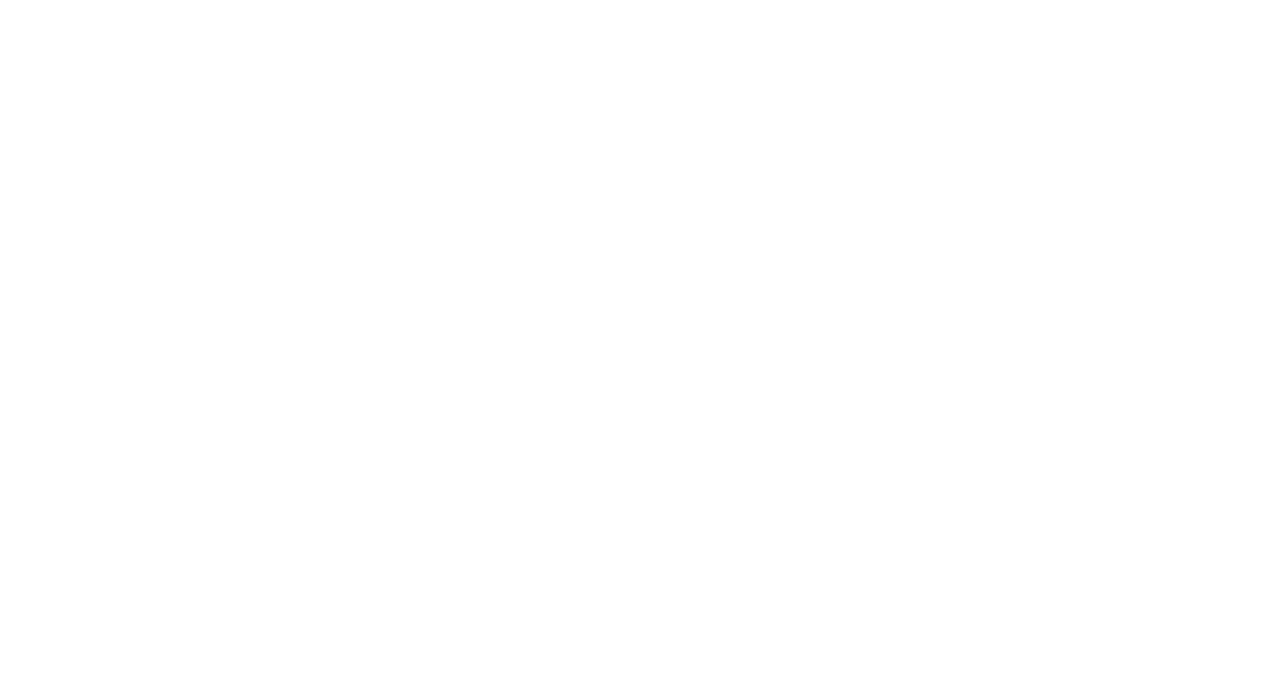
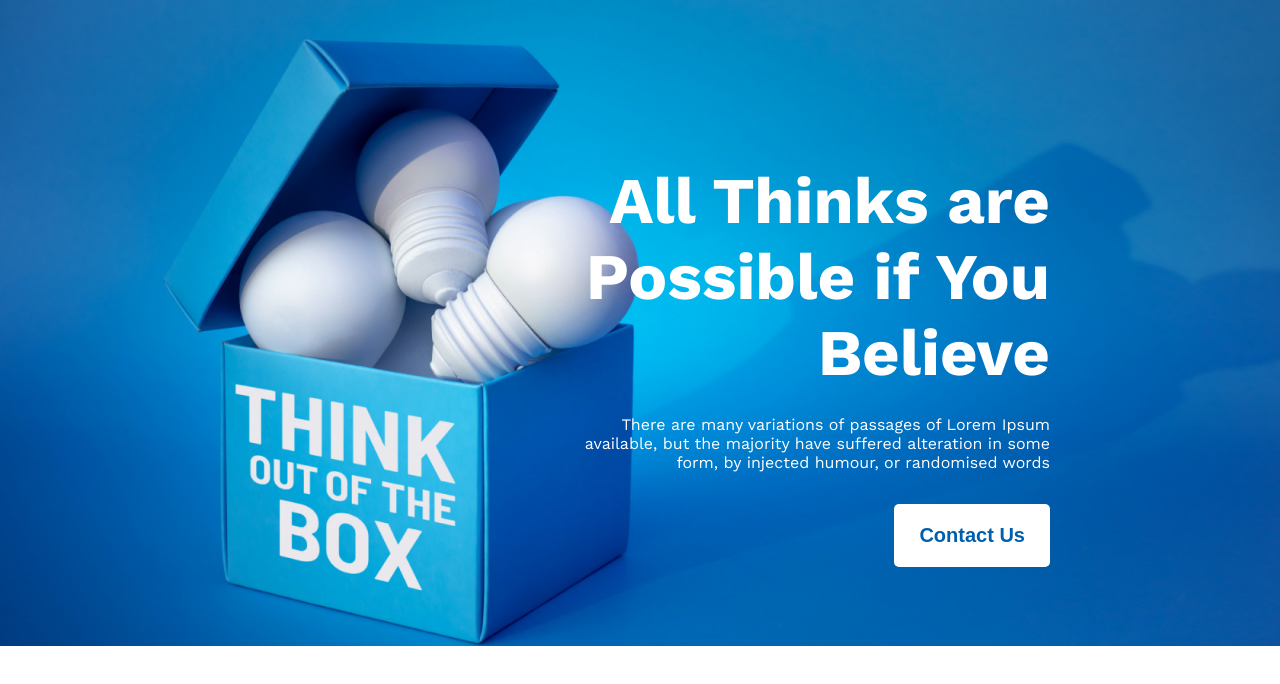
Before and after one commit to 0RafsanAhsan0/new-me-project, a plain HTML site: page index.html in a window 1280 px wide. Drawn offline with nearby package versions, Linux system fonts and the light colour scheme.

Commit message:
banner addeded

```diff
--- a/index.html
+++ b/index.html
@@ -1,12 +1,36 @@
 <!DOCTYPE html>
 <html lang="en">
+
 <head>
     <meta charset="UTF-8">
     <meta name="viewport" content="width=device-width, initial-scale=1.0">
     <title>New Me</title>
     <link rel="stylesheet" href="./styles/style.css">
+    <link rel="preconnect" href="https://fonts.googleapis.com">
+    <link rel="preconnect" href="https://fonts.gstatic.com" crossorigin>
+    <link href="https://fonts.googleapis.com/css2?family=Work+Sans:wght@100;200;300;400;600;700;800;900&display=swap"
+        rel="stylesheet">
 </head>
+
 <body>
+    <!-- header part -->
+    <header>
+        <div class="header-img">
+            <img src="./images/banner/banner3.png" alt="">
 
+        </div>
+        <div class="header-text">
+            <h3 class="header-title">All Thinks are Possible if You Believe</h3>
+            <p class="header-description">There are many variations of passages of Lorem Ipsum available, but the majority have suffered alteration in some form, by injected humour, or randomised words</p>
+            <button class="btn-primary">Contact Us</button>
+        </div>
+    </header>
+    <main>
+
+    </main>
+    <footer>
+
+    </footer>
 </body>
+
 </html>
--- a/styles/style.css
+++ b/styles/style.css
@@ -0,0 +1,54 @@
+/* shared style */
+*{
+    margin: 0;
+    padding: 0;
+}
+body {
+    font-family: 'Work Sans', sans-serif;
+}
+.btn-primary{
+    border-radius: 5px;
+background: #FFF;
+border: 0;
+padding: 20px 25px;
+color: #005FAC;
+font-size: 20px;
+font-weight: 600;
+margin-top: 32px;
+
+}
+
+/* header style */
+header {
+    position: relative;
+}
+
+.header-img img {
+    width: 100%;
+    height: auto;
+}
+
+.header-text {
+    position: absolute;
+    top: 25%;
+    right: 0;
+    max-width: 494px;
+    text-align: right;
+    align-items: center;
+    padding-right: 230px;
+}
+
+.header-title {
+    color: #FFF;
+    text-align: right;
+    font-size: 65px;
+    font-weight: 700;
+}
+
+.header-description {
+    color: #FFF;
+    text-align: right;
+    font-size: 16px;
+    font-weight: 400;
+    margin-top: 24px;
+}
```
